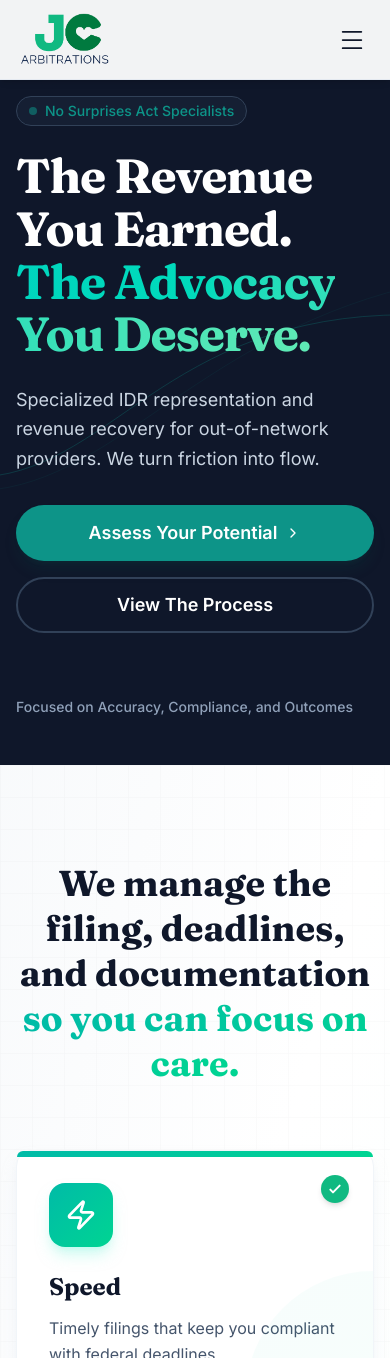
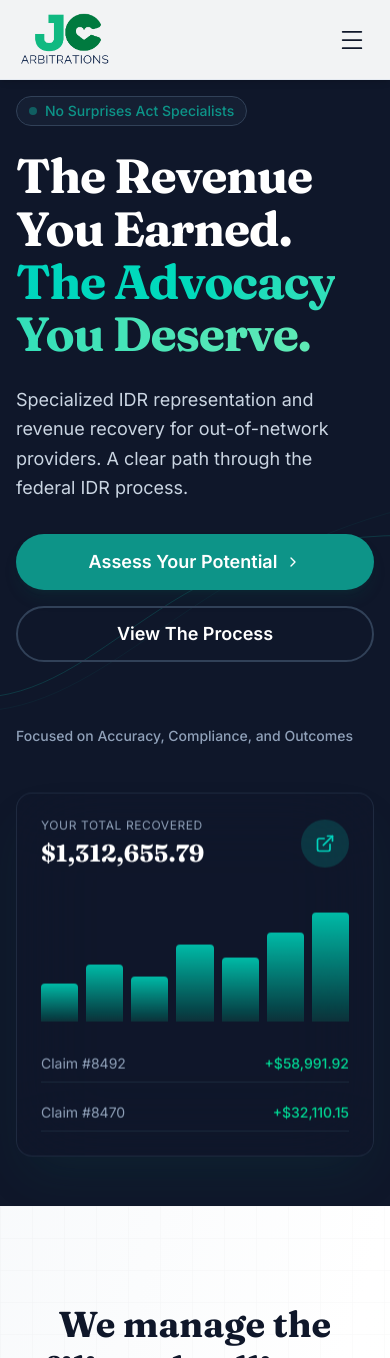
Before and after one commit to bperry129/JC-ARB, a Next.js app: page / in a window 390 px wide. Shown: the top 1358 px of the page. Built offline with nearby package versions, Linux system fonts and the light colour scheme.

Commit message:
Update Hero section: change tagline, show dashboard on mobile, update amounts to client-specific values

```diff
--- a/src/components/sections/Hero.tsx
+++ b/src/components/sections/Hero.tsx
@@ -70,7 +70,7 @@ export function Hero() {
                </span>
              </h1>
              <p className="text-lg lg:text-xl text-slate-300 max-w-lg leading-relaxed">
-               Specialized IDR representation and revenue recovery for out-of-network providers. We turn friction into flow.
+               Specialized IDR representation and revenue recovery for out-of-network providers. A clear path through the federal IDR process.
              </p>
           </motion.div>
 
@@ -103,25 +103,25 @@ export function Hero() {
            initial={{ opacity: 0, scale: 0.95, y: 40 }}
            animate={{ opacity: 1, scale: 1, y: 0 }}
            transition={{ duration: 1, delay: 0.1, ease: "circOut" }}
-           className="hidden lg:block relative"
+           className="relative"
         >
            {/* Abstract Float Animation */}
            <motion.div
               animate={{ y: [0, -10, 0] }}
               transition={{ repeat: Infinity, duration: 6, ease: "easeInOut" }}
            >
-              <div className="relative bg-slate-900/40 backdrop-blur-2xl border border-slate-700/50 rounded-2xl p-6 shadow-2xl shadow-teal-900/20 max-w-md ml-auto transform rotate-y-12 perspective-1000">
+              <div className="relative bg-slate-900/40 backdrop-blur-2xl border border-slate-700/50 rounded-2xl p-6 shadow-2xl shadow-teal-900/20 max-w-md lg:ml-auto">
                   <div className="flex items-center justify-between mb-6">
                       <div>
-                          <p className="text-slate-400 text-xs uppercase tracking-wider">Total Recovered</p>
-                          <h3 className="text-3xl font-bold text-white mt-1">$14,204,050</h3>
+                          <p className="text-slate-400 text-xs uppercase tracking-wider">Your Total Recovered</p>
+                          <h3 className="text-2xl md:text-3xl font-bold text-white mt-1">$1,312,655.79</h3>
                       </div>
                       <div className="w-12 h-12 bg-teal-500/20 rounded-full flex items-center justify-center">
                           <ExternalLink className="text-teal-400" size={20} />
                       </div>
                   </div>
 
-                  {/* Fake Chart Lines */}
+                  {/* Chart Lines */}
                   <div className="h-32 w-full flex items-end gap-2 mb-6">
                       {[30, 45, 35, 60, 50, 70, 85].map((h, i) => (
                           <motion.div
@@ -137,11 +137,11 @@ export function Hero() {
                   <div className="space-y-3">
                       <div className="flex items-center justify-between text-sm py-2 border-b border-slate-800">
                           <span className="text-slate-400">Claim #8492</span>
-                          <span className="text-emerald-400 font-medium">+$4,500 Recovered</span>
+                          <span className="text-emerald-400 font-medium">+$58,991.92</span>
                       </div>
                       <div className="flex items-center justify-between text-sm py-2 border-b border-slate-800">
-                          <span className="text-slate-400">Claim #1102</span>
-                          <span className="text-emerald-400 font-medium">+$2,150 Recovered</span>
+                          <span className="text-slate-400">Claim #8470</span>
+                          <span className="text-emerald-400 font-medium">+$32,110.15</span>
                       </div>
                   </div>
               </div>
```
